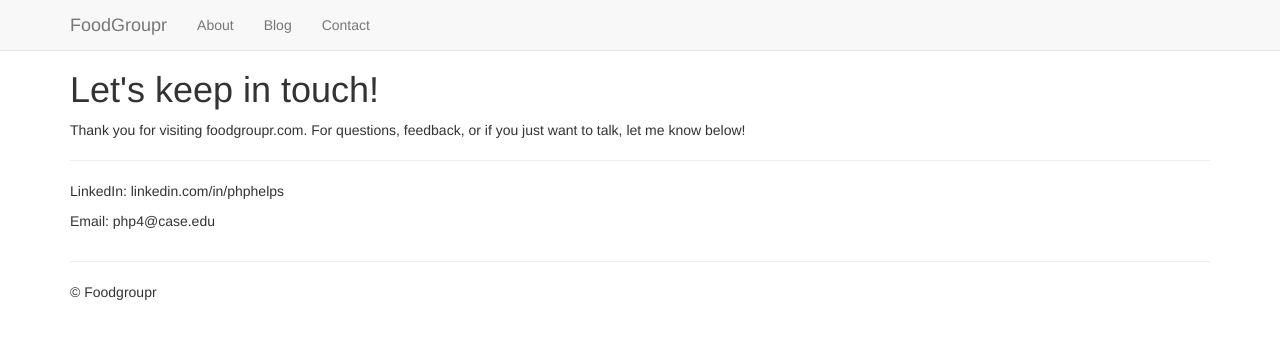
After one commit to BruisingCurve/foodGrouper, a Flask app: page /contact in a window 1280 px wide. The commit adds this page. Shown: the top 339 px of the page. Run offline with Flask 2, Linux system fonts and the light colour scheme; some libraries are stand-ins or nearby versions.

Commit message:
Updates to chord html and contact html

```diff
--- /dev/null
+++ b/app/templates/contact.html
@@ -0,0 +1,77 @@
+<!DOCTYPE html>
+<html lang="en">
+  <head>
+    <meta charset="utf-8">
+    <meta http-equiv="X-UA-Compatible" content="IE=edge">
+    <meta name="viewport" content="width=device-width, initial-scale=1">
+    <meta name="description" content="">
+    <meta name="author" content="">
+    <link rel="icon" href="../../favicon.ico">
+
+    <title>new results</title>
+
+    <!-- Bootstrap core CSS -->
+    <link href="../static/css/bootstrap.min.css" rel="stylesheet">
+
+    <!-- Custom styles for this template -->
+    <link href="../static/css/starter-template.css" rel="stylesheet">
+
+
+    </head>
+
+
+    <body>
+     <div class="navbar navbar-default navbar-fixed-top" role="navigation">
+      <div class="container">
+        <div class="navbar-header">
+          <button type="button" class="navbar-toggle collapsed" data-toggle="collapse" data-target=".navbar-collapse">
+            <span class="sr-only">Toggle navigation</span>
+            <span class="icon-bar"></span>
+            <span class="icon-bar"></span>
+            <span class="icon-bar"></span>
+          </button>
+          <a class="navbar-brand" href="/index">FoodGroupr</a>
+        </div>
+        <div class="collapse navbar-collapse">
+          <ul class="nav navbar-nav">
+            <li><a href="/about">About</a></li>
+            <li><a href="/blog">Blog</a></li>
+            <li><a href="/contact">Contact</a></li>
+          </ul>
+        </div><!--/.nav-collapse -->
+      </div>
+    </div>
+
+
+    <!--the website -->
+      <div class="container">
+
+      <div class="row">
+
+        <div class="hero-unit col-sm-12">
+          <h1>Let's keep in touch! </h1>
+          <p class="tagline">Thank you for visiting foodgroupr.com.  For questions, feedback, or if you just want to talk, let me know below! </p>
+          <hr>
+          <p> LinkedIn: linkedin.com/in/phphelps </p>
+          <p> Email: php4@case.edu</p>
+        </div> <!-- End Hero Unit -->
+
+      </div> <!-- End row -->
+
+      <hr>
+      <footer>
+        &copy Foodgroupr
+      </footer>
+
+      </div> <!-- End container -->
+
+
+    </body>
+
+    <!-- Bootstrap core JavaScript
+    ================================================== -->
+    <!-- Placed at the end of the document so the pages load faster -->
+    <script src="https://ajax.googleapis.com/ajax/libs/jquery/1.11.1/jquery.min.js"></script>
+    <script src="../static/js/bootstrap.min.js"></script>
+
+</html>
```
Also changed, not shown: app/templates/chord.html (+12 -9 lines).
